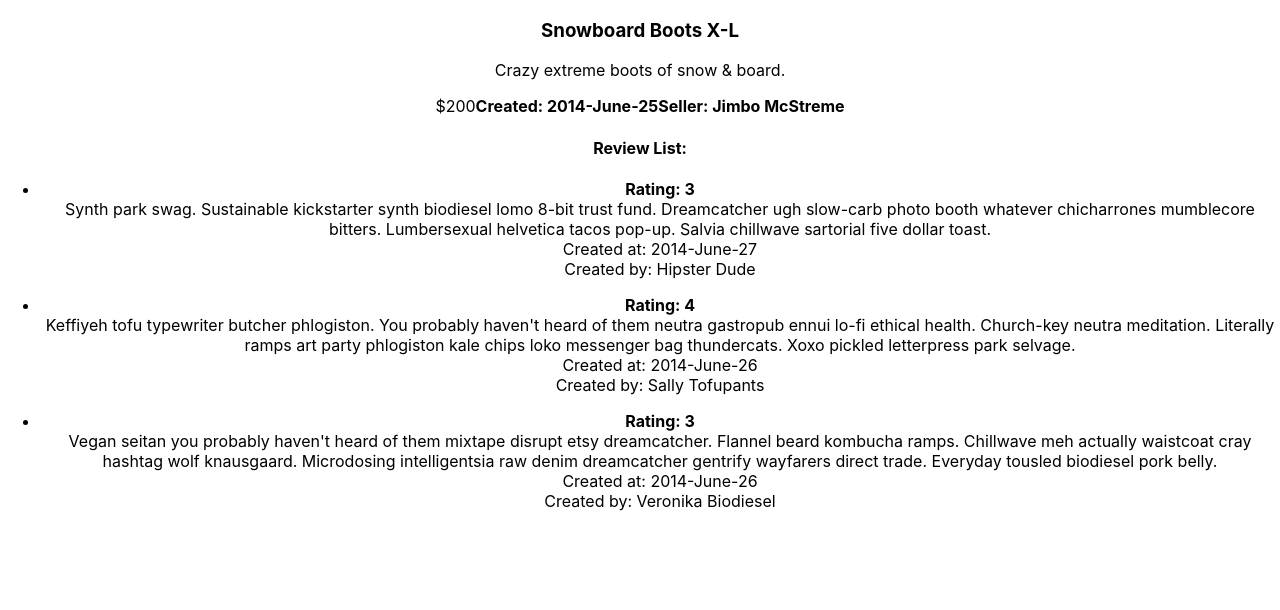
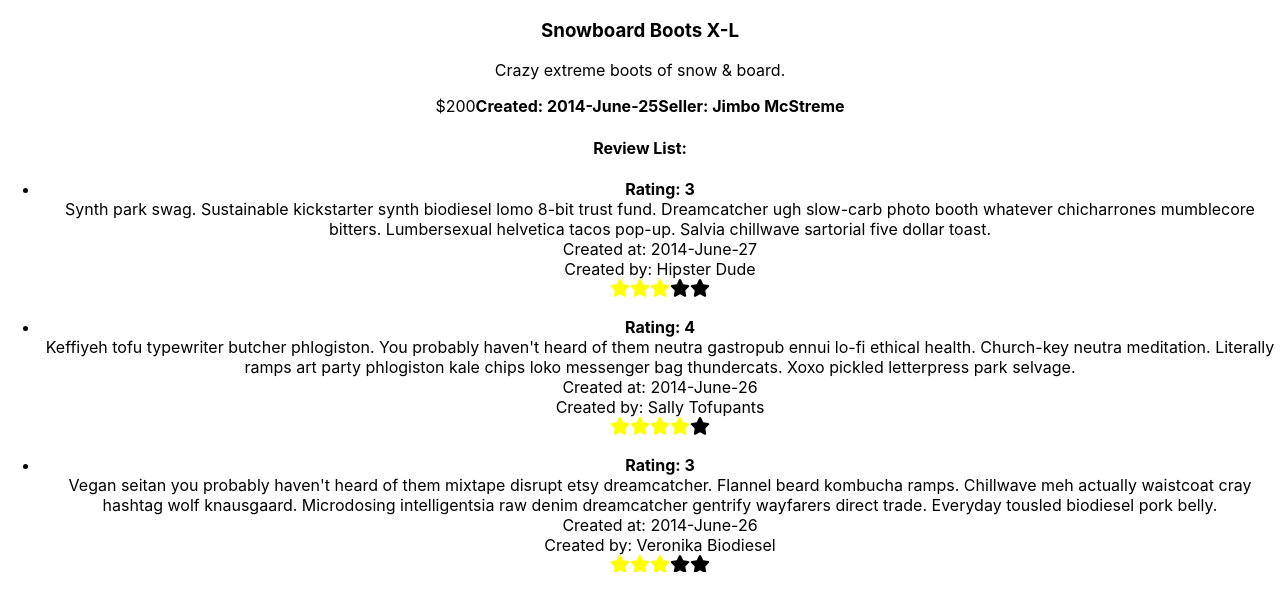
Before and after one commit to CodeCoreYVR/lab_solutions_august_2021, a React (Create React App) app in the folder react_basics/react-amazon-client/: page / in a window 1280 px wide. Shown: the top 610 px of the page. Built offline with nearby package versions, Linux system fonts and the light colour scheme.

Commit message:
react basics lab 5

```diff
--- a/react_basics/react-amazon-client/src/components/ReviewDetails.js
+++ b/react_basics/react-amazon-client/src/components/ReviewDetails.js
@@ -1,4 +1,5 @@
-import React from 'react'
+import React from 'react';
+import StarRating from './StarRating';
 
 export default function ReviewDetails(props) {
     return (
@@ -10,6 +11,7 @@ export default function ReviewDetails(props) {
             Created at: {props.created_at.toString()}
             <br />
             Created by: {props.full_name}
+            <StarRating max={5} current={props.rating} />
         </p>
     )
 }
--- /dev/null
+++ b/react_basics/react-amazon-client/src/components/StarRating.js
@@ -0,0 +1,41 @@
+import React from 'react'
+
+export default function StarRating({ max, current }) {
+    const listStars = () => {
+        const result = [];
+        // max = 5, current = 2
+        for (let i = 1; i <= max; i++) {
+            const color = i > current ? "black" : "yellow";
+            result.push(<Star key={i} style={{ color: color, width: "20px" }} />)
+        }
+        // [<a>yellow</a>, <a>yellow</a>, <a>black</a>, <a>black</a>, <a>black</a>]
+        return result;
+    }
+
+    return (
+        <div>
+            {
+                listStars()
+            }
+        </div>
+    )
+}
+
+function Star(props) {
+    const { style = {}, ...restProps } = props;
+    const { color = 'black', ...restStyle } = style;
+
+    return (
+        <svg
+            xmlns='http://www.w3.org/2000/svg'
+            {...restProps}
+            style={restStyle}
+            viewBox='0 0 576 512'
+        >
+            <path
+                fill={color}
+                d='M259.3 17.8L194 150.2 47.9 171.5c-26.2 3.8-36.7 36.1-17.7 54.6l105.7 103-25 145.5c-4.5 26.3 23.2 46 46.4 33.7L288 439.6l130.7 68.7c23.2 12.2 50.9-7.4 46.4-33.7l-25-145.5 105.7-103c19-18.5 8.5-50.8-17.7-54.6L382 150.2 316.7 17.8c-11.7-23.6-45.6-23.9-57.4 0z'
+            />
+        </svg>
+    );
+}
```
